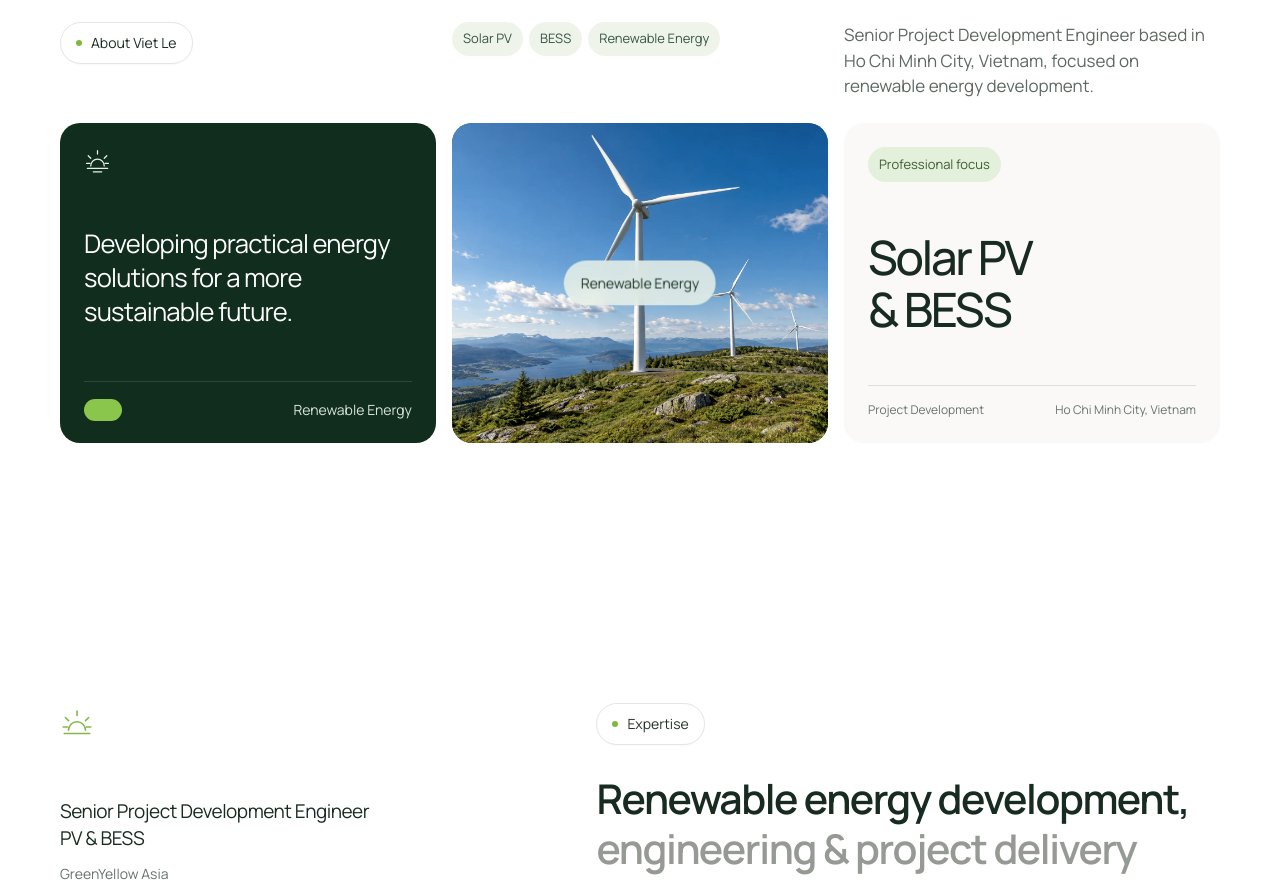
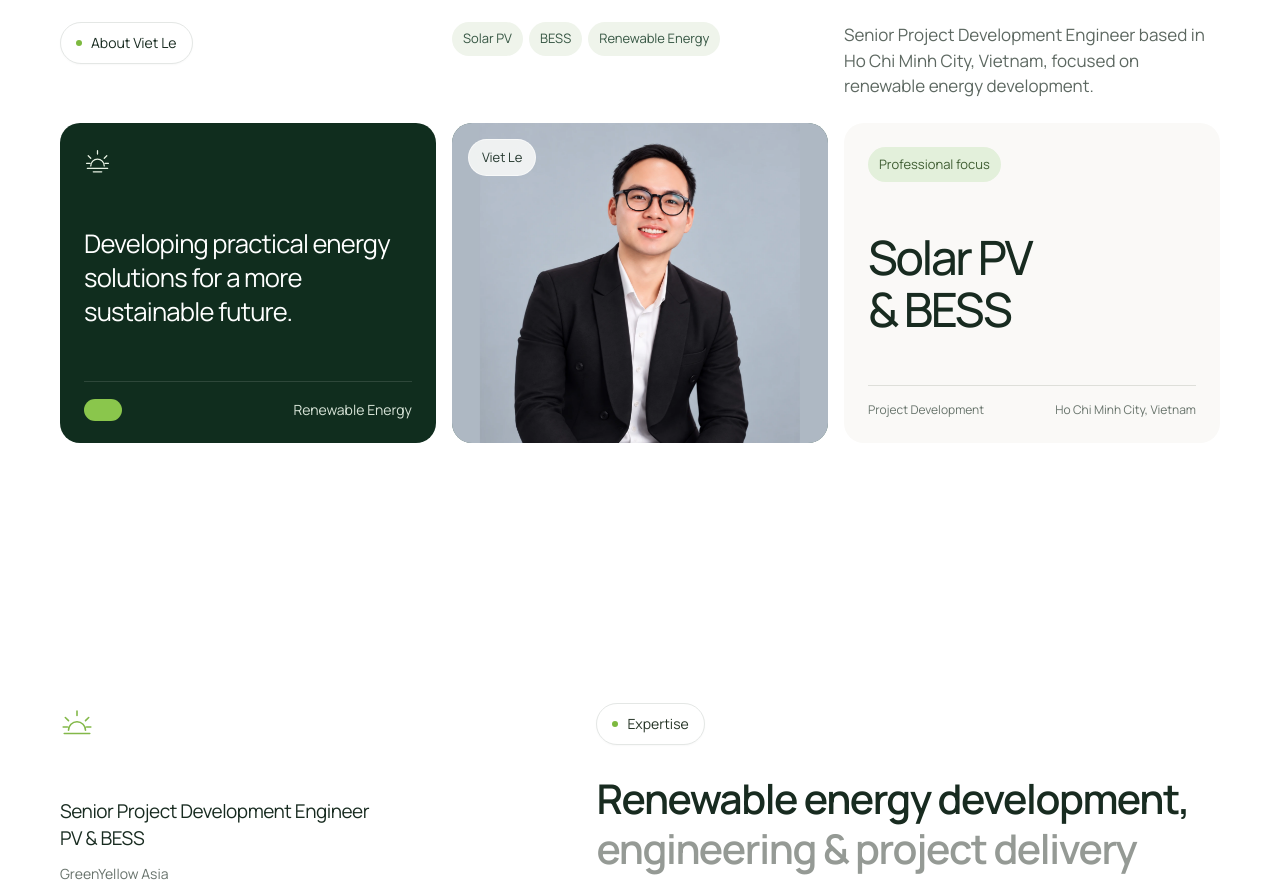
Before and after one commit to Nhutduyasda/viet-le-portfolio, a Next.js app: page / in a window 1280 px wide. Shown: the part 1140-2028 px from the top of the page. Built offline with nearby package versions, Linux system fonts and the light colour scheme.

Commit message:
feat(phase-2): add approved portrait to About identity card

```diff
--- a/src/app/globals.css
+++ b/src/app/globals.css
@@ -125,10 +125,13 @@ html { scroll-behavior: smooth; }
 .about-identity-media:hover .about-photo { transform: scale(1.035); filter: saturate(.85) contrast(1.05) sepia(.05); }
 .about-image-tag { transition: transform 900ms cubic-bezier(.16,1,.3,1), opacity 700ms ease; }
 .about-identity-media:hover .about-image-tag { transform: translate(-50%, calc(-50% - 4px)); }
-.viet-avatar-stage { position: absolute; inset: 0; display: grid; place-items: center; overflow: hidden; perspective: 900px; background: #b9c3cc; }
+.viet-avatar-stage { position: absolute; inset: 0; display: grid; place-items: center; overflow: hidden; perspective: 900px; background: #aeb8c3; }
 .viet-avatar-portrait { object-fit: contain; transform: perspective(900px) rotateX(var(--avatar-rotate-x, 0deg)) rotateY(var(--avatar-rotate-y, 0deg)) translateY(0); transform-origin: 50% 74%; transition: transform 800ms cubic-bezier(.16,1,.3,1); }
 .about-identity-media:hover .viet-avatar-portrait { transform: perspective(900px) rotateX(var(--avatar-rotate-x, 0deg)) rotateY(var(--avatar-rotate-y, 0deg)) translateY(-3px) scale(1.012); }
 .avatar-name-pill { position: absolute; top: 16px; left: 16px; z-index: 2; border: 1px solid rgb(255 255 255 / 58%); border-radius: 999px; background: rgb(248 249 247 / 88%); padding: 8px 13px; color: #26392f; font-size: 13px; backdrop-filter: blur(8px); }
+@media (max-width: 650px) {
+  .about-identity-media:hover .viet-avatar-portrait { transform: none; }
+}
 
 /* Expertise showcase */
 .expertise-section { background: #fff; color: #182b20; padding: 112px 0 140px; }
--- a/src/components/sections/AboutIdentityMedia.tsx
+++ b/src/components/sections/AboutIdentityMedia.tsx
@@ -1,11 +1,32 @@
+"use client";
+
 import Image from "next/image";
+import { useRef } from "react";
 
-/** Reserved for an owner-approved Viet Le avatar asset. */
+/** Uses the supplied portrait today; the center card remains the avatar media slot. */
 export function AboutIdentityMedia() {
+  const stage = useRef<HTMLDivElement>(null);
+
+  function point(event: React.PointerEvent<HTMLDivElement>) {
+    if (event.pointerType !== "mouse" || window.matchMedia("(prefers-reduced-motion: reduce)").matches) return;
+    const rect = event.currentTarget.getBoundingClientRect();
+    const x = Math.max(-1, Math.min(1, ((event.clientX - rect.left) / rect.width - 0.5) * 2));
+    const y = Math.max(-1, Math.min(1, ((event.clientY - rect.top) / rect.height - 0.5) * 2));
+    stage.current?.style.setProperty("--avatar-rotate-y", `${x * 6}deg`);
+    stage.current?.style.setProperty("--avatar-rotate-x", `${y * -3.5}deg`);
+  }
+
+  function reset() {
+    stage.current?.style.setProperty("--avatar-rotate-y", "0deg");
+    stage.current?.style.setProperty("--avatar-rotate-x", "0deg");
+  }
+
   return (
     <div className="about-card about-card-image about-identity-media" data-reveal style={{ "--reveal-index": 1 } as React.CSSProperties}>
-      <Image src="/images/about-wind.webp" alt="Illustrative wind turbines across a green landscape" fill sizes="(max-width: 650px) calc(100vw - 32px), (max-width: 900px) calc((100vw - 64px) / 2), 380px" quality={85} className="about-photo" />
-      <span className="about-image-tag">Renewable Energy</span>
+      <div ref={stage} className="viet-avatar-stage" onPointerMove={point} onPointerLeave={reset}>
+        <Image src="/images/viet-le-avatar.webp" alt="3D-style portrait of Viet Le wearing glasses, a dark blazer and white shirt" fill loading="lazy" sizes="(max-width: 650px) calc(100vw - 32px), (max-width: 900px) calc((100vw - 64px) / 2), 380px" quality={90} className="viet-avatar-portrait" />
+        <span className="avatar-name-pill">Viet Le</span>
+      </div>
     </div>
   );
 }
```
Also changed, not shown: public/images/viet-le-avatar.webp (added).
